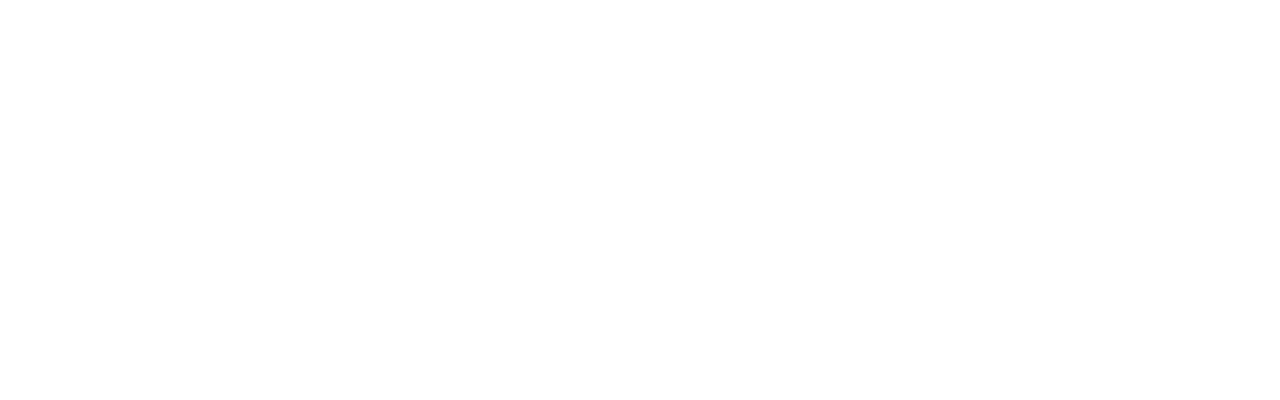
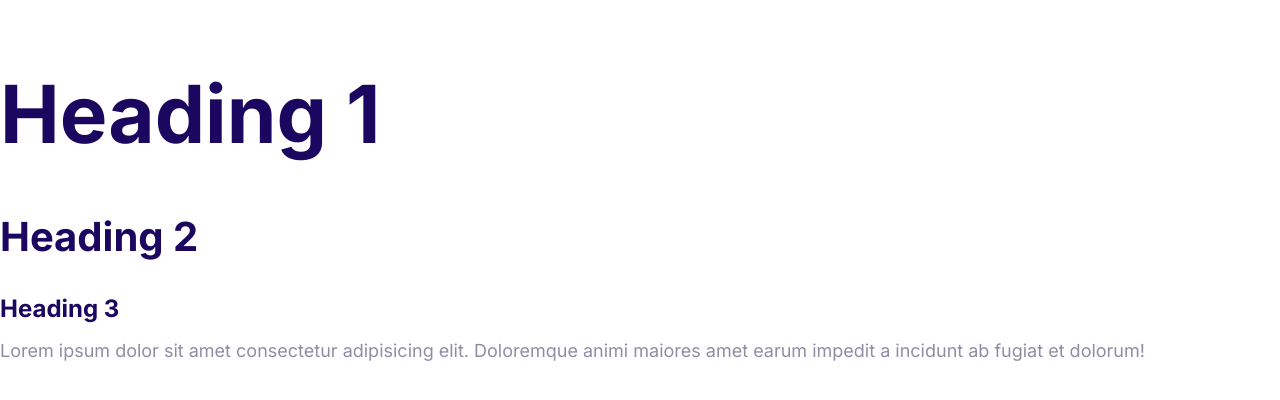
Before and after one commit to HarshSPanchal/Hostify, a plain HTML site: page index.html in a window 1280 px wide. Drawn offline with Linux system fonts and the light colour scheme.

Commit message:
Defint the styles for fonts.

```diff
--- a/CSS/styles.css
+++ b/CSS/styles.css
@@ -5,3 +5,53 @@
     --color-headings: #1b0760;
     --color-body: #918ca4;
 }
+
+html {
+    font-size: 62.5%;
+}
+
+body {
+    font-family: Inter, Arial, Arial, Helvetica, sans-serif;
+    font-size: 2.4rem;
+    line-height: 1.5;
+    color: var(--color-body);
+}
+
+h1, h2, h3 {
+    color: var(--color-headings);
+    margin-bottom: 1rem;
+}
+
+h1 {
+    font-size: 7rem;
+}
+
+h2 {
+    font-size: 4rem;
+}
+
+h3 {
+    font-size: 3rem;
+}
+
+p {
+    margin-top: 0;
+}
+
+@media screen and (min-width: 1024px) {
+    body {
+        font-size: 1.8rem;
+    }
+
+    h1 {
+        font-size: 8rem;
+    }
+
+    h2 {
+        font-size: 4rem;
+    }
+
+    h3 {
+        font-size: 2.4rem;
+    }
+}
--- a/index.html
+++ b/index.html
@@ -4,9 +4,16 @@
     <meta charset="UTF-8">
     <meta name="viewport" content="width=device-width, initial-scale=1.0">
     <title>Hostify</title>
+    <link rel="preconnect" href="https://fonts.googleapis.com">
+    <link rel="preconnect" href="https://fonts.gstatic.com" crossorigin>
+    <link href="https://fonts.googleapis.com/css2?family=Inter:ital,opsz,wght@0,14..32,100..900;1,14..32,100..900&display=swap" rel="stylesheet">
+    <link rel="stylesheet" href="./CSS/normalize.css">
     <link rel="stylesheet" href="./CSS/styles.css">
 </head>
 <body>
-
+    <h1>Heading 1</h1>
+    <h2>Heading 2</h2>
+    <h3>Heading 3</h3>
+    <p>Lorem ipsum dolor sit amet consectetur adipisicing elit. Doloremque animi maiores amet earum impedit a incidunt ab fugiat et dolorum!</p>
 </body>
 </html>
```
